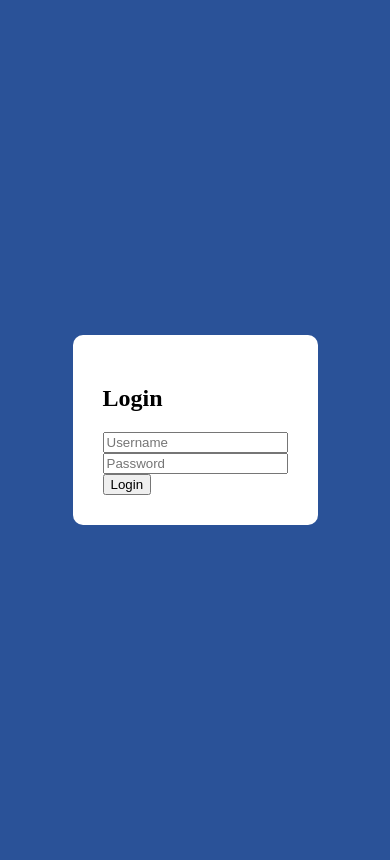
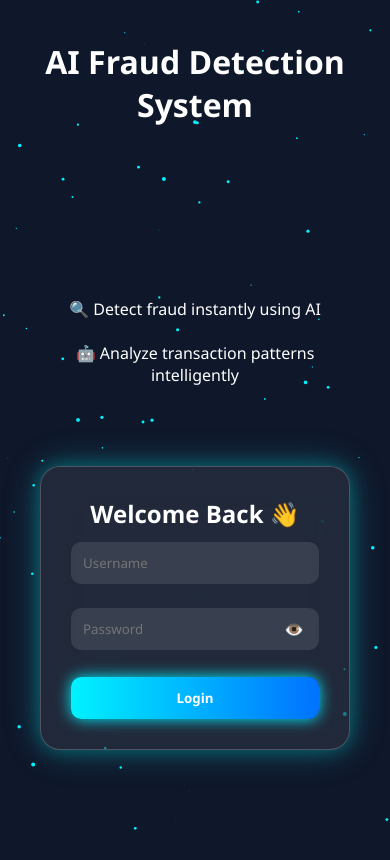
Before and after one commit to amithgowda17/fraud-detection, a Flask app: page /login in a window 390 px wide. After the commit the page ends 830 px from the top, so only its background shows below. Run offline with Flask 3, Linux system fonts and the light colour scheme; parts of the project's set-up code (start-up, migrations or seed data) failed here and were passed over.

Commit message:
Redesign login page with new features
Updated the login page with a new design and added functionality for password visibility toggle and sound effects on button click. Improved layout with responsive design and added animations.

```diff
--- a/templates/login.html
+++ b/templates/login.html
@@ -1,29 +1,285 @@
-<!doctype html>
-<html>
+<!DOCTYPE html>
+<html lang="en">
 <head>
+<meta charset="UTF-8">
+<meta name="viewport" content="width=device-width, initial-scale=1.0">
+<title>AI Fraud Login</title>
+
 <style>
-      body {
-        display: flex;
-        justify-content: center;
-        align-items: center;
-        height: 100vh;
-        background: #2a5298;
+*{
+    margin:0;
+    padding:0;
+    box-sizing:border-box;
+    font-family:'Segoe UI',sans-serif;
 }
-      .box {
-        background: white;
-        padding: 30px;
-        border-radius: 10px;
+
+body{
+    height:100vh;
+    display:flex;
+    overflow:hidden;
+    color:#fff;
+    background:#0f172a;
+}
+
+/* PARTICLES */
+canvas{
+    position:fixed;
+    top:0;
+    left:0;
+    z-index:-1;
+}
+
+/* SPLIT */
+.left,.right{
+    width:50%;
+    display:flex;
+    align-items:center;
+    justify-content:center;
+    padding:40px;
+}
+
+/* LEFT */
+.left{
+    flex-direction:column;
+    text-align:center;
+}
+
+.scroll-box{
+    height:260px;
+    overflow:hidden;
+}
+
+.scroll-content{
+    animation:scroll 20s linear infinite;
+}
+
+@keyframes scroll{
+    0%{transform:translateY(100%)}
+    100%{transform:translateY(-100%)}
+}
+
+.left img{
+    width:80%;
+    border-radius:15px;
+    margin-top:20px;
+    box-shadow:0 0 30px rgba(0,255,255,0.5);
+}
+
+/* GLASS LOGIN */
+.container{
+    width:100%;
+    max-width:350px;
+    padding:30px;
+    border-radius:20px;
+    background:rgba(255,255,255,0.08);
+    backdrop-filter: blur(20px);
+    box-shadow:
+        0 0 20px rgba(0,255,255,0.3),
+        0 0 40px rgba(0,255,255,0.2);
+    border:1px solid rgba(255,255,255,0.2);
+    text-align:center;
+}
+
+/* INPUT */
+.input-box{
+    position:relative;
+}
+
+input{
+    width:100%;
+    padding:12px;
+    margin:12px 0;
+    border:none;
+    border-radius:10px;
+    background:rgba(255,255,255,0.1);
+    color:#fff;
+    outline:none;
+    transition:0.3s;
+}
+
+input:focus{
+    box-shadow:0 0 10px #00f2ff;
+}
+
+/* EYE */
+.eye{
+    position:absolute;
+    right:15px;
+    top:50%;
+    transform:translateY(-50%);
+    cursor:pointer;
+}
+
+/* BUTTON */
+button{
+    width:100%;
+    padding:12px;
+    border:none;
+    border-radius:10px;
+    margin-top:15px;
+    background:linear-gradient(90deg,#00f2ff,#0072ff);
+    color:#fff;
+    font-weight:bold;
+    cursor:pointer;
+    transition:0.3s;
+    box-shadow:0 0 15px #00f2ff;
+}
+
+button:hover{
+    transform:scale(1.05);
+    box-shadow:0 0 25px #00f2ff;
+}
+
+/* LOADER */
+.loader{display:none;}
+
+.spinner{
+    border:4px solid #fff;
+    border-top:4px solid transparent;
+    border-radius:50%;
+    width:30px;
+    height:30px;
+    margin:auto;
+    animation:spin 1s linear infinite;
+}
+
+@keyframes spin{
+    100%{transform:rotate(360deg)}
+}
+
+/* MOBILE */
+@media(max-width:768px){
+    body{flex-direction:column}
+    .left,.right{width:100%}
 }
 </style>
 </head>
+
 <body>
-    <div class="box">
-      <h2>Login</h2>
-      <form method="post">
-        <input name="username" placeholder="Username" /><br />
-        <input type="password" name="password" placeholder="Password" /><br />
-        <button>Login</button>
+
+<canvas id="particles"></canvas>
+
+<!-- LEFT SIDE -->
+<div class="left">
+    <h1>AI Fraud Detection System</h1>
+
+    <div class="scroll-box">
+        <div class="scroll-content">
+            <p>🔍 Detect fraud instantly using AI</p><br>
+            <p>🤖 Analyze transaction patterns intelligently</p><br>
+            <p>⚡ Real-time fraud alerts</p><br>
+            <p>📊 Smart dashboards & analytics</p><br>
+            <p>🔐 Secure authentication system</p><br>
+            <p>📈 Continuous learning models</p><br>
+            <p>🌍 Geo-location fraud tracking</p><br>
+            <p>🚨 High-risk alert detection</p><br>
+            <p>💳 Card anomaly detection</p><br>
+            <p>🧠 Behavioral analysis engine</p><br>
+            <p>🔄 Automated risk scoring</p><br>
+        </div>
+    </div>
+
+    <!-- <img src="https://images.unsplash.com/photo-1550751827-4bd374c3f58b"> -->
+</div>
+
+<!-- RIGHT SIDE LOGIN -->
+<div class="right">
+    <div class="container">
+        <h2>Welcome Back 👋</h2>
+
+        <!-- ✅ FIXED FORM -->
+        <form method="post" onsubmit="showLoader(event)">
+            <input name="username" placeholder="Username" required>
+
+            <div class="input-box">
+                <input type="password" id="password" name="password" placeholder="Password" required>
+                <span class="eye" onclick="togglePassword()">👁️</span>
+            </div>
+
+            <button type="submit" onclick="playSound()">Login</button>
         </form>
+
+        <div class="loader" id="loader">
+            <div class="spinner"></div>
         </div>
+
+        {% if error %}
+        <p style="color:red">{{error}}</p>
+        {% endif %}
+    </div>
+</div>
+
+<audio id="clickSound">
+<source src="https://www.soundjay.com/buttons/sounds/button-29.mp3">
+</audio>
+
+<script>
+/* PASSWORD */
+function togglePassword(){
+    const p=document.getElementById("password");
+    p.type=p.type==="password"?"text":"password";
+}
+
+/* SOUND */
+function playSound(){
+    document.getElementById("clickSound").play();
+}
+
+/* LOADER + SUBMIT */
+function showLoader(event){
+    event.preventDefault();
+    document.getElementById("loader").style.display="block";
+
+    setTimeout(()=>{
+        event.target.submit(); // ✅ THIS FIXES LOGIN
+    },1500);
+}
+
+/* PARTICLES */
+const canvas=document.getElementById("particles");
+const ctx=canvas.getContext("2d");
+
+canvas.width=window.innerWidth;
+canvas.height=window.innerHeight;
+
+let particles=[];
+
+for(let i=0;i<80;i++){
+    particles.push({
+        x:Math.random()*canvas.width,
+        y:Math.random()*canvas.height,
+        r:Math.random()*2,
+        dx:(Math.random()-0.5),
+        dy:(Math.random()-0.5)
+    });
+}
+
+function draw(){
+    ctx.clearRect(0,0,canvas.width,canvas.height);
+    ctx.fillStyle="#00f2ff";
+
+    particles.forEach(p=>{
+        ctx.beginPath();
+        ctx.arc(p.x,p.y,p.r,0,Math.PI*2);
+        ctx.fill();
+
+        p.x+=p.dx;
+        p.y+=p.dy;
+
+        if(p.x<0||p.x>canvas.width) p.dx*=-1;
+        if(p.y<0||p.y>canvas.height) p.dy*=-1;
+    });
+
+    requestAnimationFrame(draw);
+}
+draw();
+
+/* RESIZE */
+window.addEventListener("resize",()=>{
+    canvas.width=window.innerWidth;
+    canvas.height=window.innerHeight;
+});
+</script>
+
 </body>
 </html>
```
Lines whose indentation alone changed are shown as unchanged.
